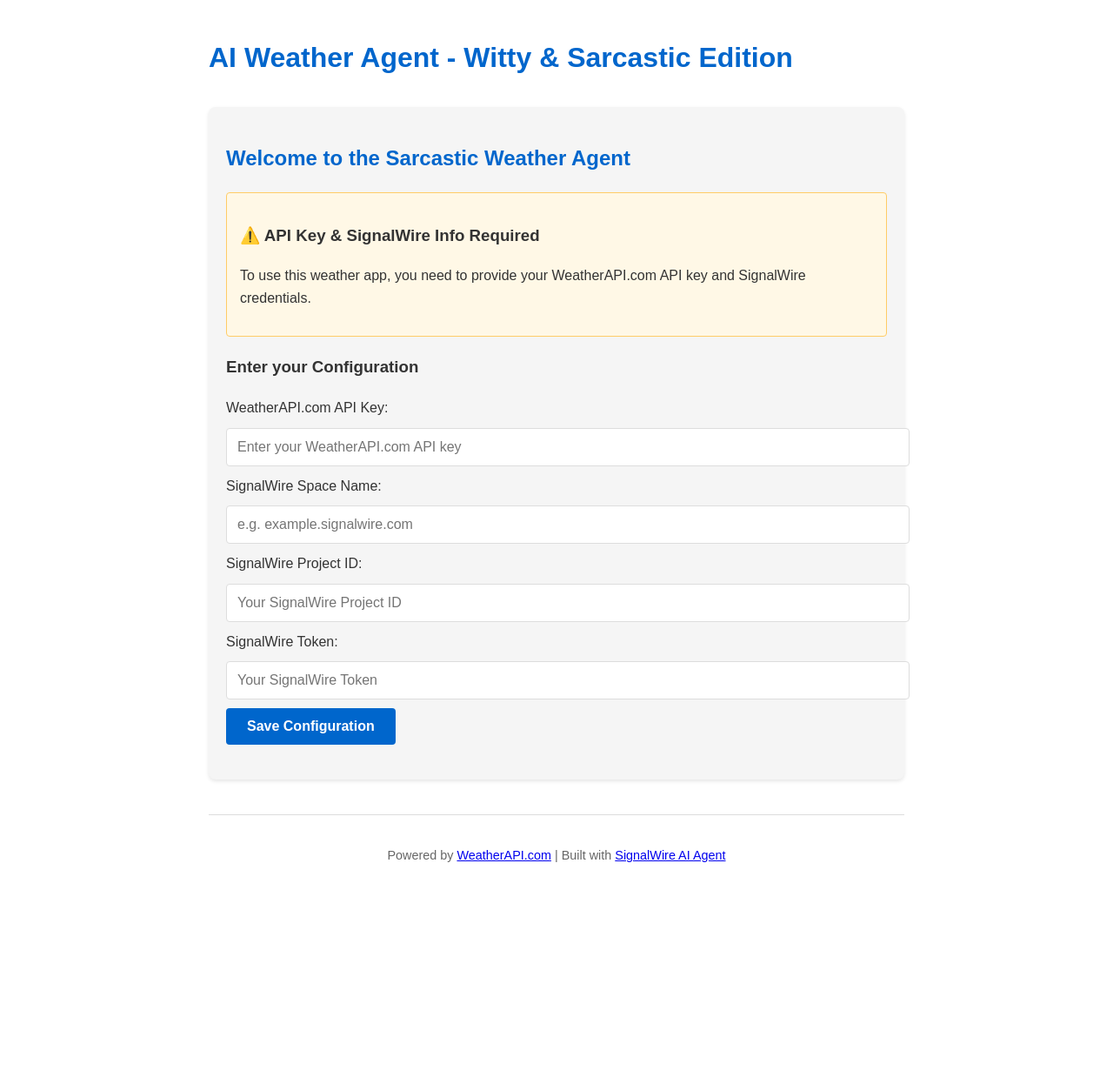
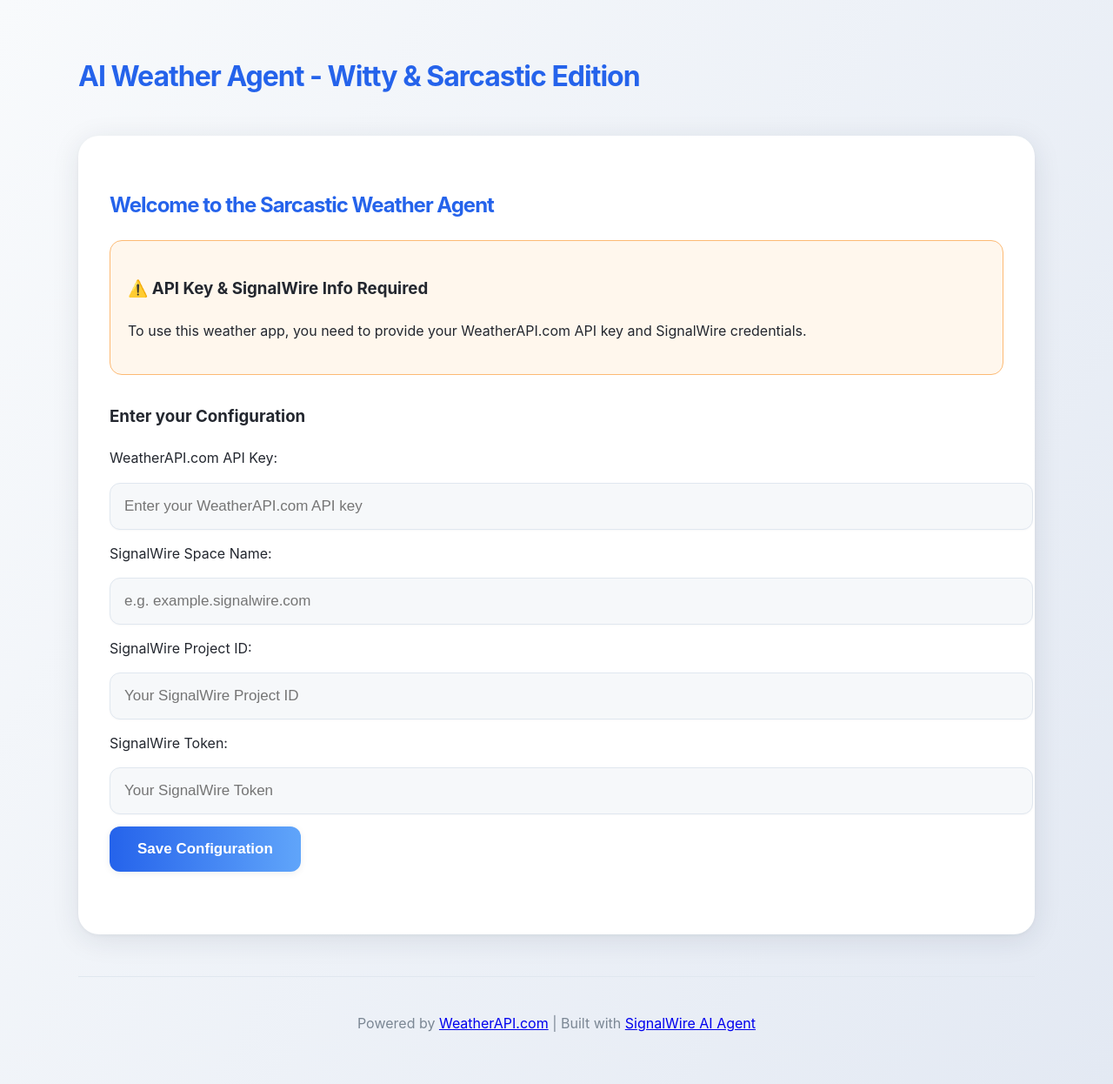
Before and after one commit to briankwest/aiworkshop, a Flask app: page / in a window 1280 px wide. Shown: the whole page at 87% size. Before the commit the page ends 991 px from the top, so only its background shows below. Run offline with Flask 3, Linux system fonts and the light colour scheme.

Commit message:
clean up the html a little

```diff
--- a/templates/index.html
+++ b/templates/index.html
@@ -6,151 +6,194 @@
     <title>AI Weather Agent - Witty & Sarcastic Edition</title>
     <style>
         body {
-            font-family: Arial, sans-serif;
-            line-height: 1.6;
-            max-width: 800px;
+            font-family: 'Inter', 'Segoe UI', Arial, sans-serif;
+            line-height: 1.7;
+            max-width: 1100px;
             margin: 0 auto;
-            padding: 20px;
-            color: #333;
+            padding: 40px 32px;
+            color: #23272f;
+            background: linear-gradient(120deg, #f8fafc 0%, #e3e9f3 100%);
         }
         h1, h2 {
-            color: #0066cc;
+            color: #2563eb;
+            letter-spacing: -1px;
         }
         .container {
-            background-color: #f5f5f5;
-            padding: 20px;
-            border-radius: 8px;
-            margin-top: 30px;
-            box-shadow: 0 2px 4px rgba(0,0,0,0.1);
+            background: #fff;
+            padding: 40px 36px;
+            border-radius: 24px;
+            margin-top: 40px;
+            box-shadow: 0 6px 32px rgba(30,41,59,0.10), 0 1.5px 4px rgba(30,41,59,0.04);
+            transition: box-shadow 0.2s;
+        }
+        .container:hover {
+            box-shadow: 0 12px 48px rgba(30,41,59,0.13), 0 2px 8px rgba(30,41,59,0.06);
         }
         .api-key-form {
-            margin: 20px 0;
+            margin: 32px 0;
         }
         input[type="text"] {
             width: 100%;
-            padding: 12px;
-            margin: 10px 0;
-            border: 1px solid #ddd;
-            border-radius: 4px;
-            font-size: 16px;
+            padding: 16px;
+            margin: 14px 0;
+            border: 1.5px solid #e0e7ef;
+            border-radius: 12px;
+            font-size: 17px;
+            background: #f6f8fa;
+            transition: border-color 0.2s, box-shadow 0.2s;
+            box-shadow: 0 1px 2px rgba(30,41,59,0.03);
+        }
+        input[type="text"]:focus {
+            border-color: #2563eb;
+            outline: none;
+            box-shadow: 0 0 0 2px #2563eb22;
         }
         button {
-            background-color: #0066cc;
+            background: linear-gradient(90deg, #2563eb 0%, #60a5fa 100%);
             color: white;
             border: none;
-            padding: 12px 24px;
-            border-radius: 4px;
+            padding: 16px 32px;
+            border-radius: 12px;
             cursor: pointer;
-            font-size: 16px;
-            font-weight: bold;
+            font-size: 17px;
+            font-weight: 600;
+            box-shadow: 0 2px 8px rgba(30,41,59,0.07);
+            transition: background 0.2s, box-shadow 0.2s, transform 0.1s;
         }
         button:hover {
-            background-color: #004c99;
+            background: linear-gradient(90deg, #1d4ed8 0%, #3b82f6 100%);
+            box-shadow: 0 4px 16px rgba(30,41,59,0.10);
+            transform: translateY(-2px) scale(1.03);
         }
         .error {
-            color: #cc0000;
-            background-color: #ffeeee;
-            padding: 10px;
-            border-radius: 4px;
-            margin: 10px 0;
+            color: #b91c1c;
+            background: #fef2f2;
+            padding: 14px;
+            border-radius: 10px;
+            margin: 14px 0;
+            border: 1px solid #fecaca;
         }
         .success {
-            color: #006600;
-            background-color: #eeffee;
-            padding: 10px;
-            border-radius: 4px;
-            margin: 10px 0;
+            color: #15803d;
+            background: #f0fdf4;
+            padding: 14px;
+            border-radius: 10px;
+            margin: 14px 0;
+            border: 1px solid #bbf7d0;
         }
         .status {
-            margin: 20px 0;
-            padding: 15px;
-            border-radius: 4px;
+            margin: 28px 0;
+            padding: 20px;
+            border-radius: 14px;
         }
         .configured {
-            background-color: #e6ffe6;
-            border: 1px solid #99cc99;
+            background: #f0fdf4;
+            border: 1.5px solid #bbf7d0;
         }
         .warning {
-            background-color: #fff8e6;
-            border: 1px solid #ffcc66;
-            padding: 15px;
-            border-radius: 4px;
-            margin-bottom: 20px;
+            background: #fff7ed;
+            border: 1.5px solid #fdba74;
+            padding: 20px;
+            border-radius: 14px;
+            margin-bottom: 28px;
         }
         footer {
-            margin-top: 40px;
-            padding-top: 20px;
-            border-top: 1px solid #ddd;
-            font-size: 0.9em;
-            color: #666;
+            margin-top: 48px;
+            padding-top: 24px;
+            border-top: 1.5px solid #e0e7ef;
+            font-size: 1em;
+            color: #7b8794;
             text-align: center;
         }
         .url-box {
-            background-color: #e9f7fe;
-            border: 1px solid #0066cc;
-            border-radius: 4px;
-            padding: 15px;
-            margin: 20px 0;
+            background: #f0f7ff;
+            border: 1.5px solid #2563eb;
+            border-radius: 16px;
+            padding: 24px;
+            margin: 28px 0;
+            box-shadow: 0 2px 8px rgba(30,41,59,0.06);
         }
         .url-container {
             display: flex;
             align-items: center;
-            margin: 15px 0;
+            margin: 18px 0;
         }
         .url-field {
             flex-grow: 1;
-            background-color: #f0f0f0;
-            padding: 12px;
-            border-radius: 4px 0 0 4px;
-            border: 1px solid #ccc;
-            font-family: 'Courier New', monospace;
-            color: #333;
+            background: #f6f8fa;
+            padding: 16px;
+            border-radius: 8px 0 0 8px;
+            border: 1.5px solid #e0e7ef;
+            font-family: 'JetBrains Mono', 'Courier New', monospace;
+            color: #23272f;
             overflow: hidden;
             white-space: nowrap;
             text-overflow: ellipsis;
+            font-size: 16px;
         }
         .copy-button {
-            background-color: #0066cc;
+            background: linear-gradient(90deg, #2563eb 0%, #60a5fa 100%);
             color: white;
             border: none;
-            padding: 12px 15px;
-            border-radius: 0 4px 4px 0;
+            padding: 16px 18px;
+            border-radius: 0 8px 8px 0;
             cursor: pointer;
-            font-size: 14px;
+            font-size: 15px;
+            transition: background 0.2s, box-shadow 0.2s;
         }
         .copy-button:hover {
-            background-color: #004c99;
+            background: linear-gradient(90deg, #1d4ed8 0%, #3b82f6 100%);
+            box-shadow: 0 2px 8px rgba(30,41,59,0.10);
         }
         .url-box p {
-            margin-bottom: 10px;
+            margin-bottom: 12px;
         }
         .signalwire-link {
             display: block;
-            margin-top: 20px;
-            background-color: #6772e5;
+            margin-top: 24px;
+            background: linear-gradient(90deg, #6772e5 0%, #a5b4fc 100%);
             color: white;
-            padding: 15px;
+            padding: 18px;
             text-align: center;
-            border-radius: 4px;
+            border-radius: 10px;
             text-decoration: none;
             font-weight: bold;
-            transition: background-color 0.3s;
+            font-size: 1.1em;
+            transition: background 0.2s;
         }
         .signalwire-link:hover {
-            background-color: #5469d4;
+            background: linear-gradient(90deg, #5469d4 0%, #818cf8 100%);
         }
         .next-steps {
-            margin-top: 20px;
-            padding: 15px;
-            background-color: #f0f7ff;
-            border-radius: 4px;
+            margin-top: 28px;
+            padding: 20px;
+            background: #f0f7ff;
+            border-radius: 12px;
         }
         .next-steps ol {
-            margin-left: 20px;
-            padding-left: 10px;
+            margin-left: 24px;
+            padding-left: 12px;
         }
         .next-steps li {
-            margin-bottom: 10px;
+            margin-bottom: 12px;
+        }
+        .swml-link {
+            display: inline-block;
+            background: linear-gradient(90deg, #2563eb 0%, #60a5fa 100%);
+            color: white;
+            padding: 16px 32px;
+            border-radius: 12px;
+            text-decoration: none;
+            font-weight: 600;
+            font-size: 17px;
+            box-shadow: 0 2px 8px rgba(30,41,59,0.07);
+            transition: background 0.2s, box-shadow 0.2s, transform 0.1s;
+            margin-top: 18px;
+        }
+        .swml-link:hover {
+            background: linear-gradient(90deg, #1d4ed8 0%, #3b82f6 100%);
+            box-shadow: 0 4px 16px rgba(30,41,59,0.10);
+            transform: translateY(-2px) scale(1.03);
         }
     </style>
 </head>
@@ -190,7 +233,7 @@
             <script src="https://cdn.jsdelivr.net/npm/@niravcodes/call-widget/dist/c2c-widget-full.umd.min.js"></script>
             <p style="margin-top: 1em; font-size: 0.95em; color: #555;">You can also embed this widget in your own site for instant click-to-call functionality.</p>
             {% if swml_url %}
-            <a href="{{ swml_url }}" target="_blank" style="display:inline-block;margin-top:18px;padding:10px 18px;background:#0066cc;color:#fff;border-radius:4px;text-decoration:none;font-weight:bold;">View the SWML for this Agent</a>
+            <a href="{{ swml_url }}" target="_blank" class="swml-link">View the SWML for this Agent</a>
             {% endif %}
         </div>
         {% endif %}
```
